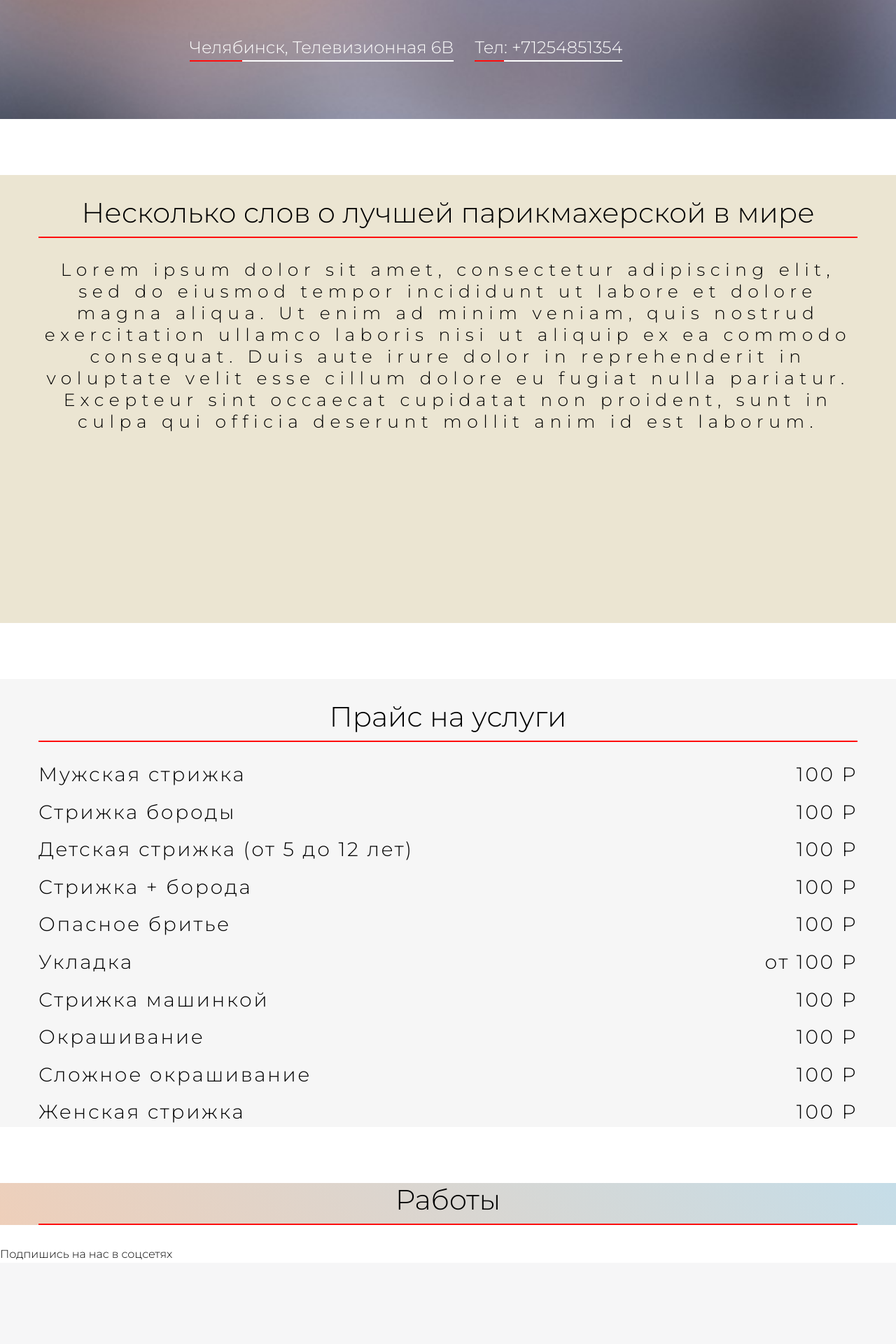
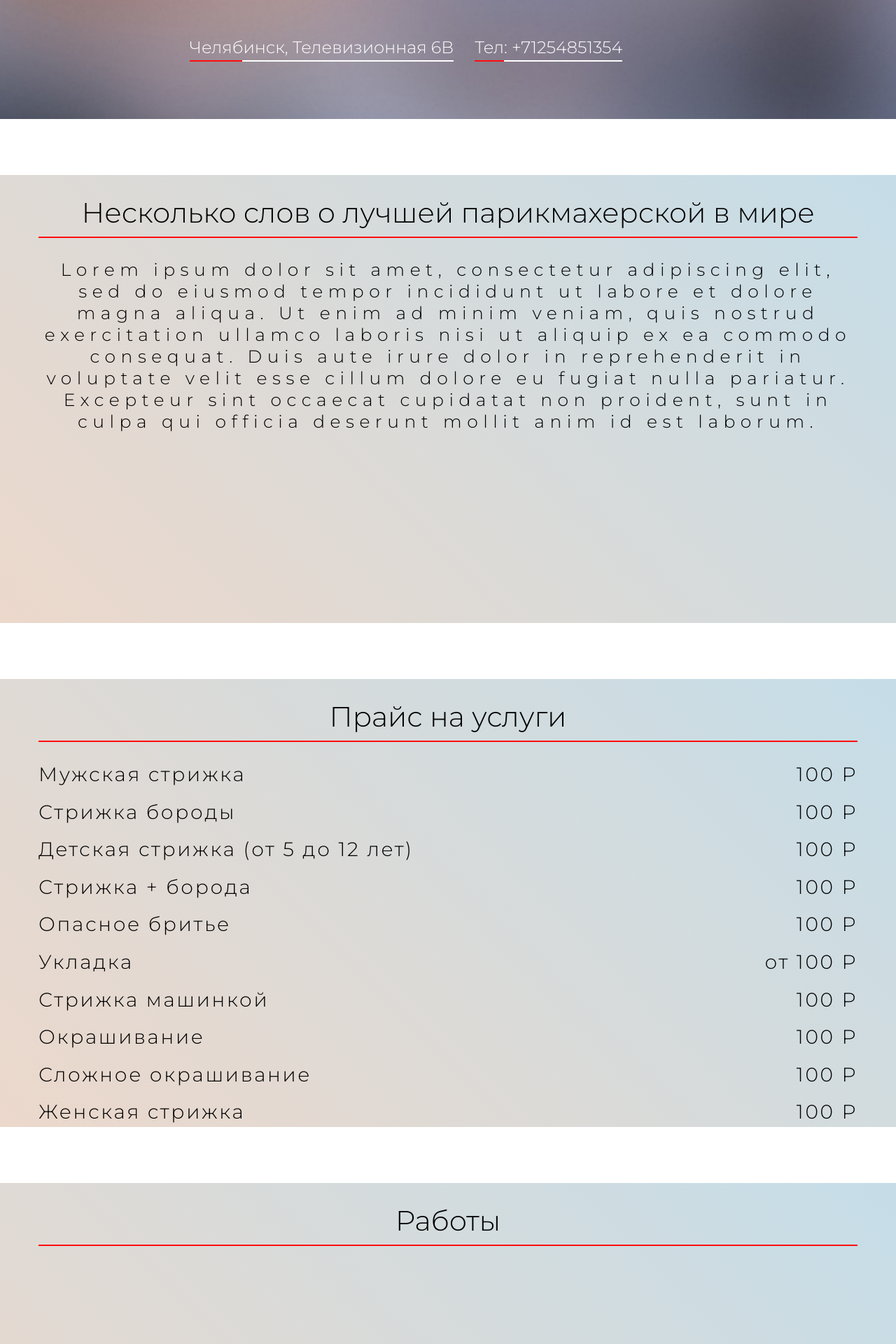
Before and after one commit to Kostya2702/HouseStrizhki, a Django app: page / in a window 1280 px wide. Shown: the part 630-2550 px from the top of the page at 70% size. Before the commit the page ends 2429 px from the top, so only its background shows below. Run offline with Django 3.2, Linux system fonts and the light colour scheme; data comes from the database, SQL or seed files in the repository; data that the repository does not hold is empty; some libraries are stand-ins or nearby versions.

Commit message:
slight change style

```diff
--- a/firstsite/mainapp/static/mainapp/css/style.css
+++ b/firstsite/mainapp/static/mainapp/css/style.css
@@ -5,6 +5,9 @@ body {
     font-family: 'Montserrat', sans-serif;
     color: black;
     line-height: 1.5;
+
+    /* background: repeating-linear-gradient(135deg, #eecfba, #eecfba 20px,
+                                                 #C5DDE8 20px, #C5DDE8 40px); */
 
 }
 
@@ -149,7 +152,16 @@ h1, h2, h3, h4, h5, h6 {
 .nav-link-write:hover {
     background-color: #ff0d0d70;
 }
+.all-sections {
+    background: linear-gradient(45deg, #ecd8cb, #C5DDE8);
+    background-position: center;
+    background-attachment: fixed;
+    /* background-size: cover; */
 
+    height: 80vh;
+    margin: 10vh auto;
+    padding-top: 30px;
+}
 
 /* About */
 
@@ -199,9 +211,15 @@ h1, h2, h3, h4, h5, h6 {
 /* Atmosphere */
 
 .section-atmosphere {
+    height: 80vh;
+    padding-top: 30px;
     background: linear-gradient(45deg, #EECFBA, #C5DDE8);
 }
 
 .works-atmo {
     text-align: center;
 }
+
+.ad-photo {
+
+}
--- a/firstsite/mainapp/templates/mainapp/base.html
+++ b/firstsite/mainapp/templates/mainapp/base.html
@@ -38,7 +38,7 @@
     </div>
   </div>
 
-  <section class="section-about">
+  <section class="all-sections">
     <div class="container">
       <div class="about-us">
         {% block about %}{% endblock %}
@@ -46,7 +46,7 @@
     </div>
   </section>
 
-  <section class="section-price">
+  <section class="all-sections">
     <div class="container">
       <div class="price-service">
         {% block price %}{% endblock %}
@@ -54,7 +54,7 @@
     </div>
   </section>
 
-  <section class="section-atmosphere">
+  <section class="all-sections">
     <div class="container">
       <div class="works-atmo">
         {% block atmosphere %}{% endblock %}
--- a/firstsite/mainapp/templates/mainapp/index.html
+++ b/firstsite/mainapp/templates/mainapp/index.html
@@ -45,6 +45,7 @@
 {% block atmosphere %}
 
     <h1 class="title-section">Работы</h1>
+
     {% for el in add_photo %}
         <div class="ad-photo">
             <div>{{ el.photo }}</div>
```
